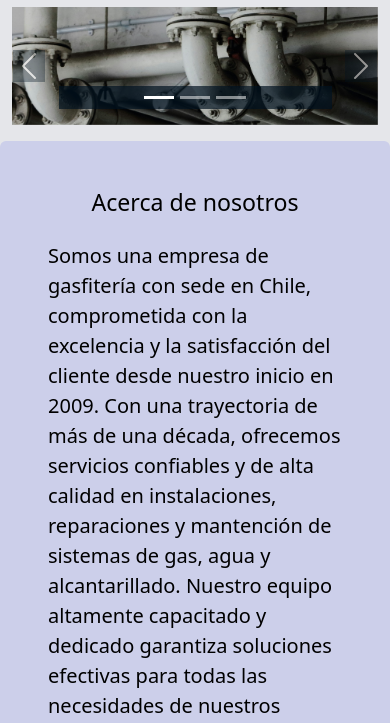
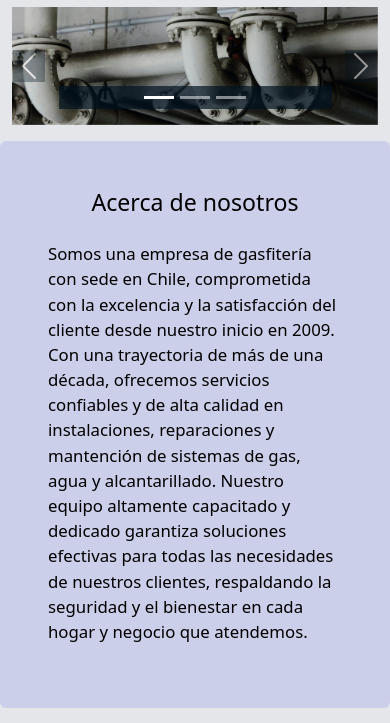
Before and after one commit to johan2160/EVA2-Frontend, a plain HTML site: page index.html in a window 390 px wide. Shown: the part 119-842 px from the top of the page. Drawn offline with nearby package versions, Linux system fonts and the light colour scheme.

Commit message:
Agregue mas estilos de responsividad y tambien cambien el default ::selection

```diff
--- a/css/estilos.css
+++ b/css/estilos.css
@@ -1,3 +1,8 @@
+::selection {
+  background-color: #cccfea;
+  color: black;
+}
+
 .custom-bg {
   background: #001220;
 }
@@ -26,3 +31,24 @@ small > a:hover {
   color: #6d7bfb;
   text-decoration: none;
 }
+
+.txt-responsive {
+  font-size: 1.25rem;
+}
+
+.fs-3 {
+  font-size: 1rem;
+}
+
+/* ============ Media queries ============ */
+@media screen and (max-width: 1200px) {
+  .txt-responsive {
+    font-size: 1.15rem;
+  }
+}
+
+@media screen and (max-width: 850px) {
+  .txt-responsive {
+    font-size: 1.05rem;
+  }
+}
--- a/index.html
+++ b/index.html
@@ -86,7 +86,7 @@
   </div>
 
   <!-- ********* Acerca de *********  -->
-  <div class="rounded container acerca-de mt-3 p-5 bg-custom-secondary text-black fs-5">
+  <div class="rounded container acerca-de mt-3 p-5 bg-custom-secondary text-black txt-responsive">
     <h3 class="text-center pb-3">Acerca de nosotros</h3>
     <p>Somos una empresa de gasfitería con sede en Chile, comprometida con la excelencia y la satisfacción del cliente
       desde nuestro inicio en 2009. Con una trayectoria de más de una década, ofrecemos servicios confiables y de alta
```
